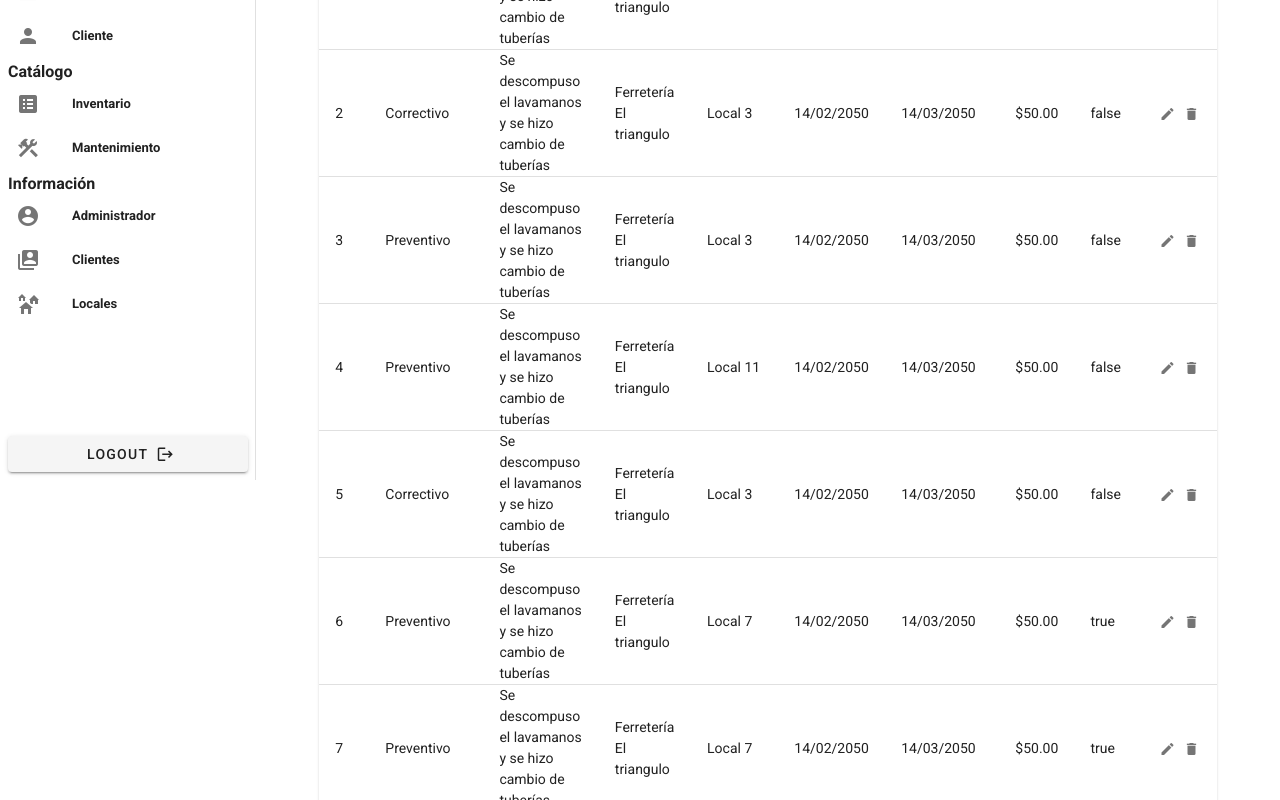
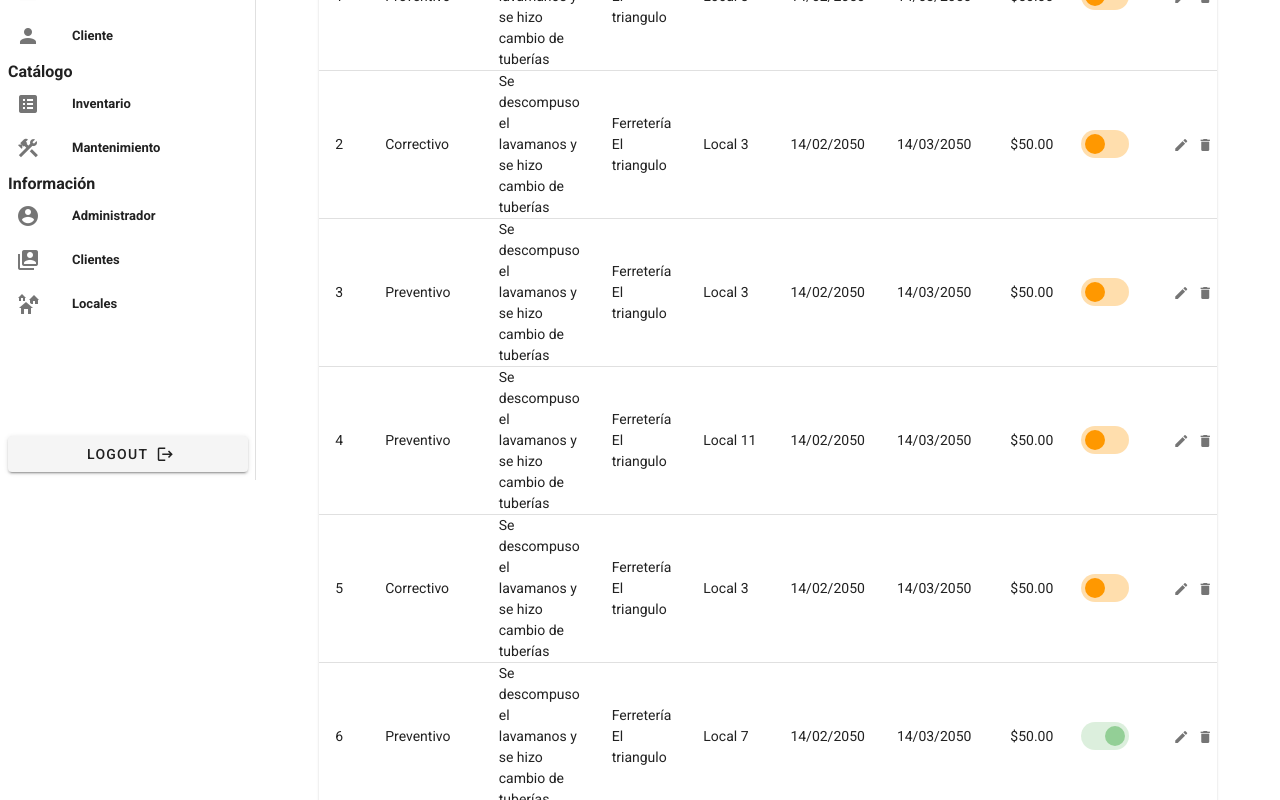
Before and after one commit to om4rxXx/Renta-de-locales, a Nuxt app: page /tabla_mantenimientos in a window 1280 px wide. Shown: the part 320-1120 px from the top of the page. Built offline with nearby package versions, Linux system fonts and the light colour scheme.

Commit message:
:sparkles:  Switch de tabla
Color listo

```diff
--- a/pages/tabla_mantenimientos.vue
+++ b/pages/tabla_mantenimientos.vue
@@ -184,6 +184,20 @@
         Reset
       </v-btn>
     </template>
+    <template v-slot:item.estado="{ item }">
+        <v-switch
+        v-model="item.estado"
+                inset
+                v-if = "item.estado == false"
+        ></v-switch>
+        <v-switch
+          v-model="item.estado"
+          inset
+          v-else-if = "item.estado == true"
+          color = #4CAF50
+          disabled
+                ></v-switch>
+      </template>
   </v-data-table>
 
         </v-col>
@@ -193,7 +207,17 @@
 
 </template>
 
+<style>
+.v-input--switch--inset,
+.v-input--switch:not(.v-input--switch--flat)
+ .v-input--switch__thumb {
+  color:  #FF9800
 
+}
+.theme--light.v-input--switch .v-input--switch__track {
+  color: #FF9800
+
+}</style>
 <script>
 import Nav from "../components/Nav.vue";
 import Header from "../components/Header.vue";
```
